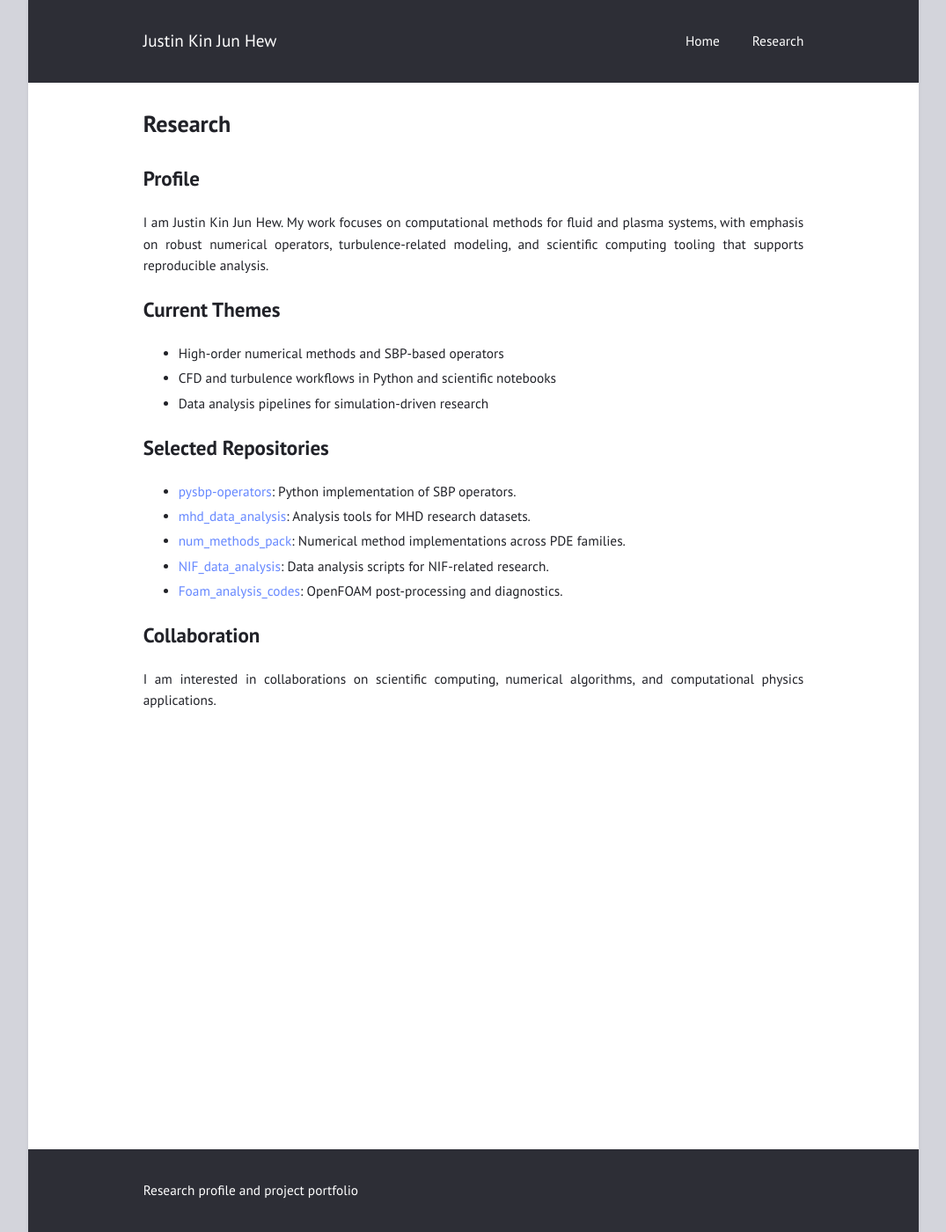
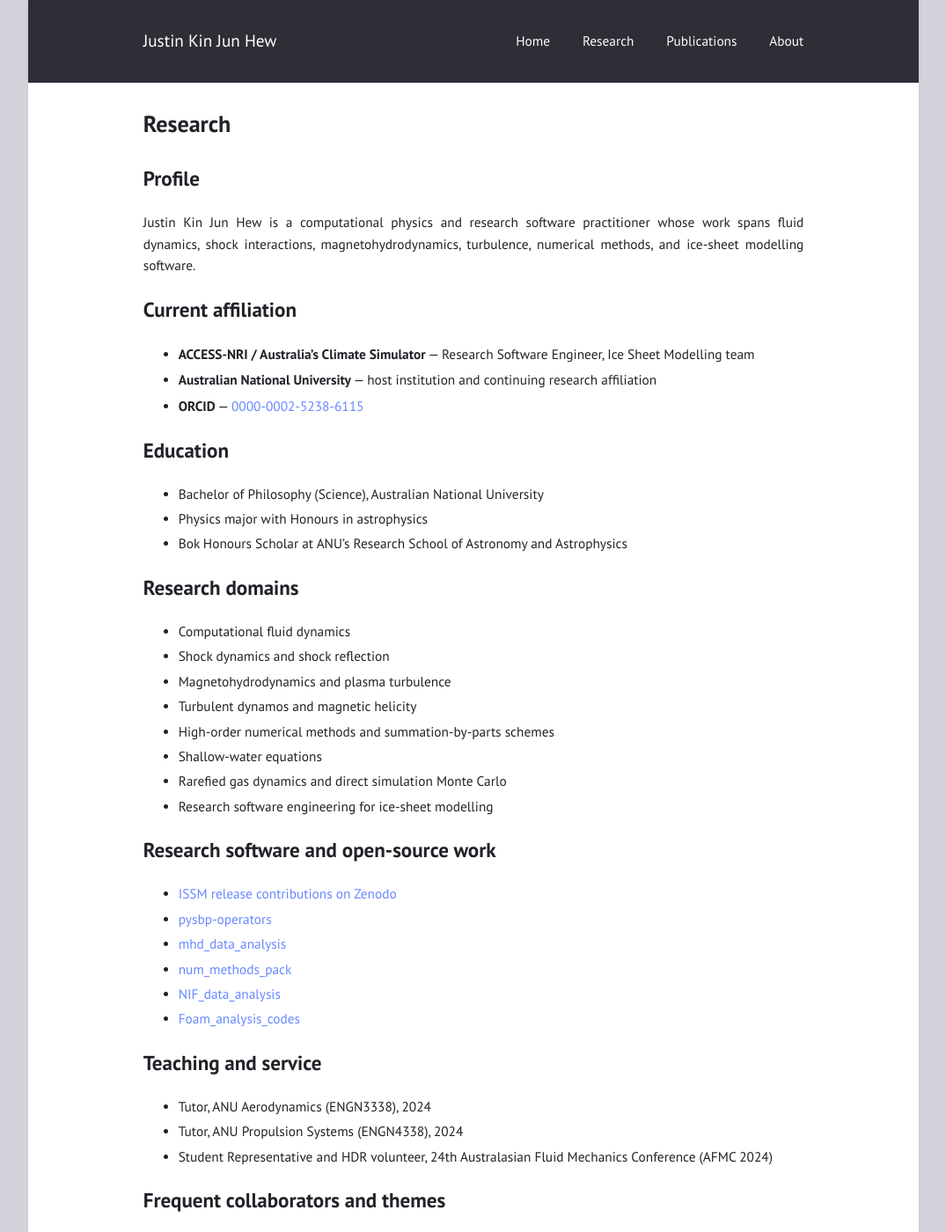
Before and after one commit to justinh2002/justinh2002.github.io, a Jekyll site: the page built from research.md, in a window 1280 px wide and 1400 px high. Shown: the whole window at 88% size, without its empty margins (102-1177 px from the left). Built offline with Jekyll 4.4.1, drawn with Linux system fonts in a browser that asks for light colours; some of the changed text lies outside the part shown.

Commit message:
Expand site with dossier-based research profile

```diff
--- a/_config.yml
+++ b/_config.yml
@@ -1,6 +1,6 @@
 title: "Justin Kin Jun Hew"
 author: "Justin Kin Jun Hew"
-description: "Research profile and project portfolio"
+description: "Research Software Engineer at ACCESS-NRI and computational physics researcher"
 permalink: /:title/
 lang: "en"
 excerpt_separator: "\n\n\n"
@@ -18,8 +18,11 @@ minimal: false             # use a dark header
 navigation:                # accepts {file, title, url, icon, sidebaricon}
   - {file: "index.html"}
   - {file: "research.md"}
+  - {file: "publications.md"}
+  - {file: "README.md", title: "About"}
 
 external:                  # shows a footer with social links - for available icons see fontawesome.com/icons
+  - {title: ORCID, url: "https://orcid.org/0000-0002-5238-6115"}
   - {title: Github, icon: github, url: "https://github.com/justinh2002"}
   - {title: Subscribe, icon: rss, url: "/feed.xml"}
 
--- a/research.md
+++ b/research.md
@@ -6,25 +6,58 @@ permalink: /research/
 
 ## Profile
 
-I am Justin Kin Jun Hew. My work focuses on computational methods for fluid and plasma systems,
-with emphasis on robust numerical operators, turbulence-related modeling, and scientific computing
-tooling that supports reproducible analysis.
+Justin Kin Jun Hew is a computational physics and research software practitioner whose work spans
+fluid dynamics, shock interactions, magnetohydrodynamics, turbulence, numerical methods, and ice-sheet modelling software.
 
-## Current Themes
+## Current affiliation
 
-- High-order numerical methods and SBP-based operators
-- CFD and turbulence workflows in Python and scientific notebooks
-- Data analysis pipelines for simulation-driven research
+- **ACCESS-NRI / Australia's Climate Simulator** — Research Software Engineer, Ice Sheet Modelling team
+- **Australian National University** — host institution and continuing research affiliation
+- **ORCID** — [0000-0002-5238-6115](https://orcid.org/0000-0002-5238-6115)
 
-## Selected Repositories
+## Education
 
-- [pysbp-operators](https://github.com/justinh2002/pysbp-operators): Python implementation of SBP operators.
-- [mhd_data_analysis](https://github.com/justinh2002/mhd_data_analysis): Analysis tools for MHD research datasets.
-- [num_methods_pack](https://github.com/justinh2002/num_methods_pack): Numerical method implementations across PDE families.
-- [NIF_data_analysis](https://github.com/justinh2002/NIF_data_analysis): Data analysis scripts for NIF-related research.
-- [Foam_analysis_codes](https://github.com/justinh2002/Foam_analysis_codes): OpenFOAM post-processing and diagnostics.
+- Bachelor of Philosophy (Science), Australian National University
+- Physics major with Honours in astrophysics
+- Bok Honours Scholar at ANU's Research School of Astronomy and Astrophysics
 
-## Collaboration
+## Research domains
 
-I am interested in collaborations on scientific computing, numerical algorithms, and
-computational physics applications.
+- Computational fluid dynamics
+- Shock dynamics and shock reflection
+- Magnetohydrodynamics and plasma turbulence
+- Turbulent dynamos and magnetic helicity
+- High-order numerical methods and summation-by-parts schemes
+- Shallow-water equations
+- Rarefied gas dynamics and direct simulation Monte Carlo
+- Research software engineering for ice-sheet modelling
+
+## Research software and open-source work
+
+- [ISSM release contributions on Zenodo](https://zenodo.org/records/18166185)
+- [pysbp-operators](https://github.com/justinh2002/pysbp-operators)
+- [mhd_data_analysis](https://github.com/justinh2002/mhd_data_analysis)
+- [num_methods_pack](https://github.com/justinh2002/num_methods_pack)
+- [NIF_data_analysis](https://github.com/justinh2002/NIF_data_analysis)
+- [Foam_analysis_codes](https://github.com/justinh2002/Foam_analysis_codes)
+
+## Teaching and service
+
+- Tutor, ANU Aerodynamics (ENGN3338), 2024
+- Tutor, ANU Propulsion Systems (ENGN4338), 2024
+- Student Representative and HDR volunteer, 24th Australasian Fluid Mechanics Conference (AFMC 2024)
+
+## Frequent collaborators and themes
+
+- Christoph Federrath — turbulence, shocks, and dynamos
+- Neco Kriel — magnetic helicity and MHD scales
+- James R. Beattie — compressible MHD turbulence
+- Rod W. Boswell — rarefied gas dynamics and microflows
+- Hideaki Ogawa — shock reflection and compressible flows
+- Kenneth Duru, Stephen Roberts, Christopher Zoppou, and Kieran Ricardo — SBP and shallow-water methods
+
+## Current research interests
+
+I am particularly interested in scientific computing projects that connect rigorous numerical
+methods with practical simulation workflows, especially where open research software can accelerate
+reproducible work in fluid, plasma, and climate-related modelling.
```
Also changed, not shown: index.html (+27 -12 lines), publications.md (added, +36 -0 lines), README.md.
